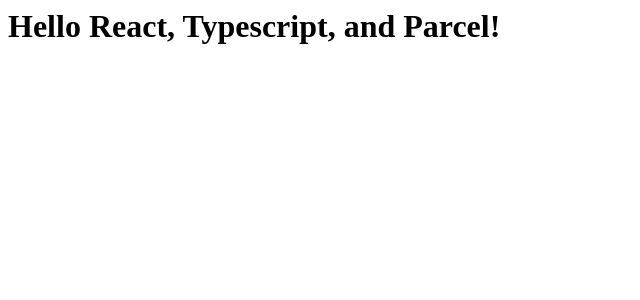
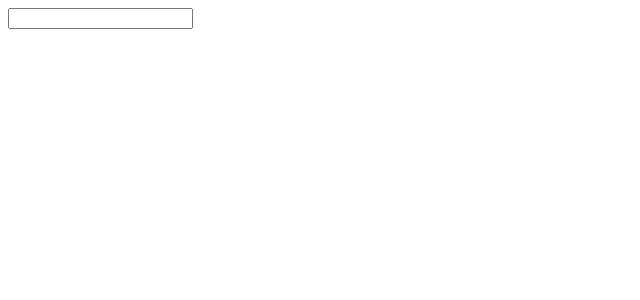
Before and after one commit to cpyle0819/sharpspring-react, a React (Vite) app: page / in a window 1280 px wide. Shown: the top 300 px of the page, without its empty margins (0-640 px from the left). Built offline with nearby package versions, Linux system fonts and the light colour scheme.

Commit message:
(feat) add search feature

```diff
--- a/package.json
+++ b/package.json
@@ -26,7 +26,11 @@
   },
   "dependencies": {
     "react": "^16.13.0",
-    "react-dom": "^16.13.0"
+    "react-dom": "^16.13.0",
+    "rxjs": "^6.5.4"
+  },
+  "alias": {
+    "src": "./src"
   },
   "husky": {
     "hooks": {
--- /dev/null
+++ b/src/app.component.tsx
@@ -0,0 +1,34 @@
+import * as React from 'react';
+import { Subject } from 'rxjs';
+import { takeUntil, debounceTime } from 'rxjs/operators';
+
+import { Search } from 'src/search/search.component';
+
+export class App extends React.Component<{}, { albums: any[]; searchText: string }> {
+  private search$ = new Subject<string>();
+  private unsubscribe$ = new Subject();
+
+  componentWillUnmount() {
+    this.unsubscribe$.next();
+  }
+
+  componentDidMount() {
+    this.search$.pipe(debounceTime(300), takeUntil(this.unsubscribe$)).subscribe(searchText => {
+      this.setState({ searchText });
+    });
+  }
+
+  state = {
+    albums: [],
+    searchText: '',
+  };
+
+  render(): JSX.Element {
+    return (
+      <div>
+        <Search subject$={this.search$} />
+        <p>{this.state.searchText}</p>
+      </div>
+    );
+  }
+}
--- a/src/index.tsx
+++ b/src/index.tsx
@@ -1,7 +1,6 @@
 import * as React from 'react';
 import { render } from 'react-dom';
 
-render(
-  <h1>Hello React, Typescript, and Parcel!</h1>,
-  document.getElementById('root'),
-);
+import { App } from './app.component';
+
+render(<App />, document.getElementById('root'));
--- /dev/null
+++ b/src/search/search.component.tsx
@@ -0,0 +1,12 @@
+import * as React from 'react';
+import { Subject } from 'rxjs';
+
+export class Search extends React.Component<{ subject$: Subject<string> }> {
+  onSearchInput(event: React.ChangeEvent<HTMLInputElement>) {
+    this.props.subject$.next(event.target.value);
+  }
+
+  render(): JSX.Element {
+    return <input onChange={this.onSearchInput.bind(this)}></input>;
+  }
+}
```
Also changed, not shown: src/index.html (line endings or trailing spaces), 2 other files (tests, documents, lock files or other folders).
